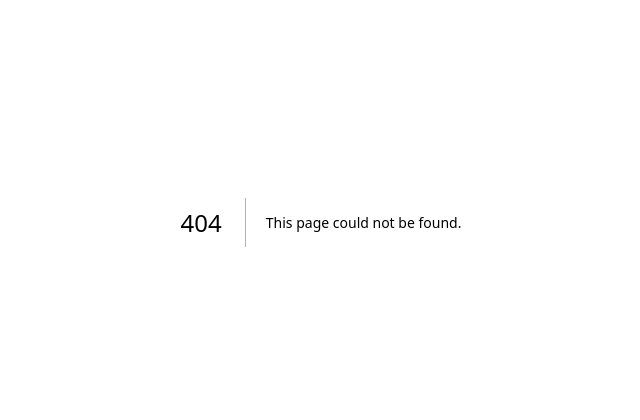
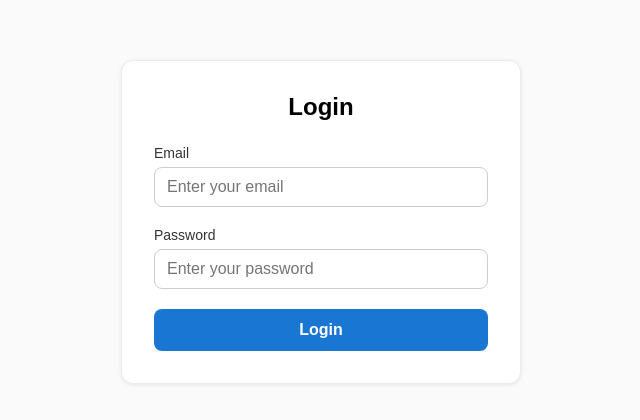
Before and after one commit to rushabh-ufo/reaact-sdd-agentic, a Next.js app: page /login in a window 1280 px wide. Before the commit this address had no page. Shown: the part 178-598 px from the top of the page, without its empty margins (319-959 px from the left). Built offline with nearby package versions, Linux system fonts and the light colour scheme.

Commit message:
Generated code from spec: login

```diff
--- /dev/null
+++ b/pages/login.tsx
@@ -0,0 +1,168 @@
+import type { NextPage } from "next";
+import Head from "next/head";
+import React from "react";
+import styles from "../styles/Login.module.css";
+
+interface ILoginPageProps {
+  onSubmit?: (credentials: { email: string; password: string }) => void;
+}
+
+interface IFormErrors {
+  email?: string;
+  password?: string;
+}
+
+const EMAIL_PATTERN = /^[^\s@]+@[^\s@]+\.[^\s@]+$/;
+
+const validateEmail = (value: string): string | undefined => {
+  if (value.trim() === "") {
+    return "Email is required";
+  }
+  if (!EMAIL_PATTERN.test(value)) {
+    return "Enter a valid email address";
+  }
+  return undefined;
+};
+
+const validatePassword = (value: string): string | undefined => {
+  if (value === "") {
+    return "Password is required";
+  }
+  if (value.length < 8) {
+    return "Password must be at least 8 characters";
+  }
+  return undefined;
+};
+
+const LoginPage: NextPage<ILoginPageProps> = ({ onSubmit }) => {
+  const [email, setEmail] = React.useState<string>("");
+  const [password, setPassword] = React.useState<string>("");
+  const [errors, setErrors] = React.useState<IFormErrors>({});
+  const [isSubmitting, setIsSubmitting] = React.useState<boolean>(false);
+
+  const handleEmailChange = (
+    event: React.ChangeEvent<HTMLInputElement>
+  ): void => {
+    setEmail(event.target.value);
+    if (errors.email !== undefined) {
+      setErrors((prev) => ({ ...prev, email: undefined }));
+    }
+  };
+
+  const handlePasswordChange = (
+    event: React.ChangeEvent<HTMLInputElement>
+  ): void => {
+    setPassword(event.target.value);
+    if (errors.password !== undefined) {
+      setErrors((prev) => ({ ...prev, password: undefined }));
+    }
+  };
+
+  const handleEmailBlur = (): void => {
+    setErrors((prev) => ({ ...prev, email: validateEmail(email) }));
+  };
+
+  const handlePasswordBlur = (): void => {
+    setErrors((prev) => ({ ...prev, password: validatePassword(password) }));
+  };
+
+  const handleSubmit = async (
+    event: React.FormEvent<HTMLFormElement>
+  ): Promise<void> => {
+    event.preventDefault();
+
+    const emailError = validateEmail(email);
+    const passwordError = validatePassword(password);
+
+    if (emailError !== undefined || passwordError !== undefined) {
+      setErrors({ email: emailError, password: passwordError });
+      return;
+    }
+
+    setErrors({});
+    setIsSubmitting(true);
+    try {
+      await Promise.resolve(onSubmit?.({ email, password }));
+    } finally {
+      setIsSubmitting(false);
+    }
+  };
+
+  return (
+    <>
+      <Head>
+        <title>Login</title>
+        <meta name="description" content="Login to your account" />
+        <meta name="viewport" content="width=device-width, initial-scale=1" />
+      </Head>
+      <div className={styles.container}>
+        <div className={styles.card}>
+          <h1 className={styles.title}>Login</h1>
+          <form className={styles.form} onSubmit={handleSubmit} noValidate>
+            <div className={styles.field}>
+              <label className={styles.label} htmlFor="email">
+                Email
+              </label>
+              <input
+                id="email"
+                name="email"
+                type="email"
+                className={styles.input}
+                placeholder="Enter your email"
+                value={email}
+                onChange={handleEmailChange}
+                onBlur={handleEmailBlur}
+                aria-invalid={errors.email !== undefined}
+                aria-describedby={
+                  errors.email !== undefined ? "email-error" : undefined
+                }
+                required
+              />
+              {errors.email !== undefined && (
+                <p id="email-error" className={styles.error} role="alert">
+                  {errors.email}
+                </p>
+              )}
+            </div>
+
+            <div className={styles.field}>
+              <label className={styles.label} htmlFor="password">
+                Password
+              </label>
+              <input
+                id="password"
+                name="password"
+                type="password"
+                className={styles.input}
+                placeholder="Enter your password"
+                value={password}
+                onChange={handlePasswordChange}
+                onBlur={handlePasswordBlur}
+                aria-invalid={errors.password !== undefined}
+                aria-describedby={
+                  errors.password !== undefined ? "password-error" : undefined
+                }
+                required
+              />
+              {errors.password !== undefined && (
+                <p id="password-error" className={styles.error} role="alert">
+                  {errors.password}
+                </p>
+              )}
+            </div>
+
+            <button
+              type="submit"
+              className={styles.button}
+              disabled={isSubmitting}
+            >
+              Login
+            </button>
+          </form>
+        </div>
+      </div>
+    </>
+  );
+};
+
+export default LoginPage;
--- /dev/null
+++ b/styles/Login.module.css
@@ -0,0 +1,97 @@
+.container {
+  display: flex;
+  min-height: 100vh;
+  align-items: center;
+  justify-content: center;
+  padding: 24px;
+  background-color: #fafafa;
+}
+
+.card {
+  width: 100%;
+  max-width: 400px;
+  padding: 32px;
+  background-color: #ffffff;
+  border: 1px solid #ebebeb;
+  border-radius: 12px;
+  box-shadow: 0 1px 4px rgba(0, 0, 0, 0.08);
+}
+
+.title {
+  margin: 0 0 24px;
+  font-size: 24px;
+  font-weight: 600;
+  text-align: center;
+  color: #000000;
+}
+
+.form {
+  display: flex;
+  flex-direction: column;
+  gap: 20px;
+}
+
+.field {
+  display: flex;
+  flex-direction: column;
+  gap: 6px;
+}
+
+.label {
+  font-size: 14px;
+  font-weight: 500;
+  color: #333333;
+}
+
+.input {
+  width: 100%;
+  padding: 10px 12px;
+  font-size: 16px;
+  color: #000000;
+  background-color: #ffffff;
+  border: 1px solid #cccccc;
+  border-radius: 8px;
+  box-sizing: border-box;
+  outline: none;
+  transition: border-color 0.15s ease, box-shadow 0.15s ease;
+}
+
+.input:focus {
+  border-color: #1976d2;
+  box-shadow: 0 0 0 3px rgba(25, 118, 210, 0.2);
+}
+
+.error {
+  margin: 0;
+  font-size: 13px;
+  color: #d32f2f;
+}
+
+.button {
+  width: 100%;
+  padding: 12px 16px;
+  font-size: 16px;
+  font-weight: 600;
+  color: #ffffff;
+  background-color: #1976d2;
+  border: none;
+  border-radius: 8px;
+  cursor: pointer;
+  transition: background-color 0.15s ease;
+}
+
+.button:hover:not(:disabled) {
+  background-color: #1565c0;
+}
+
+.button:disabled {
+  opacity: 0.6;
+  cursor: not-allowed;
+}
+
+@media (max-width: 480px) {
+  .card {
+    max-width: 100%;
+    padding: 24px;
+  }
+}
```
Also changed, not shown: 1 other file (tests, documents, lock files or other folders).
